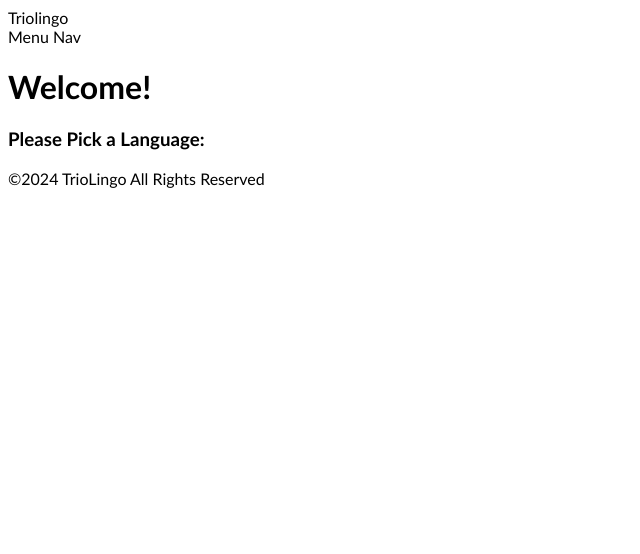
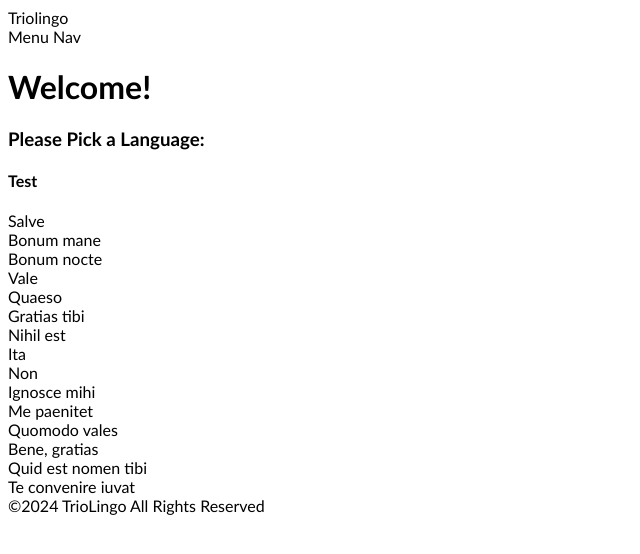
Before and after one commit to gtstarnes/TrioLingo, a React (Vite) app: page / in a window 1280 px wide. Shown: the top 554 px of the page, without its empty margins (0-640 px from the left). Built offline with nearby package versions, Linux system fonts and the light colour scheme.

Commit message:
created basic display for unit 1 words

```diff
--- a/src/App.tsx
+++ b/src/App.tsx
@@ -1,13 +1,25 @@
 
 import './App.css'
+import unit1 from './data/latin/unit1'
 
 function App() {
+
+  const lang = unit1;
 
 
   return (
     <>
       <h1>Welcome!</h1>
       <h3>Please Pick a Language:</h3>
+      <h4>Test</h4>
+
+      <div>
+        {lang.map(phrase => {
+          return (
+            <div>{phrase.phrase}</div>
+          )
+        })}
+      </div>
     </>
   )
 }
```
